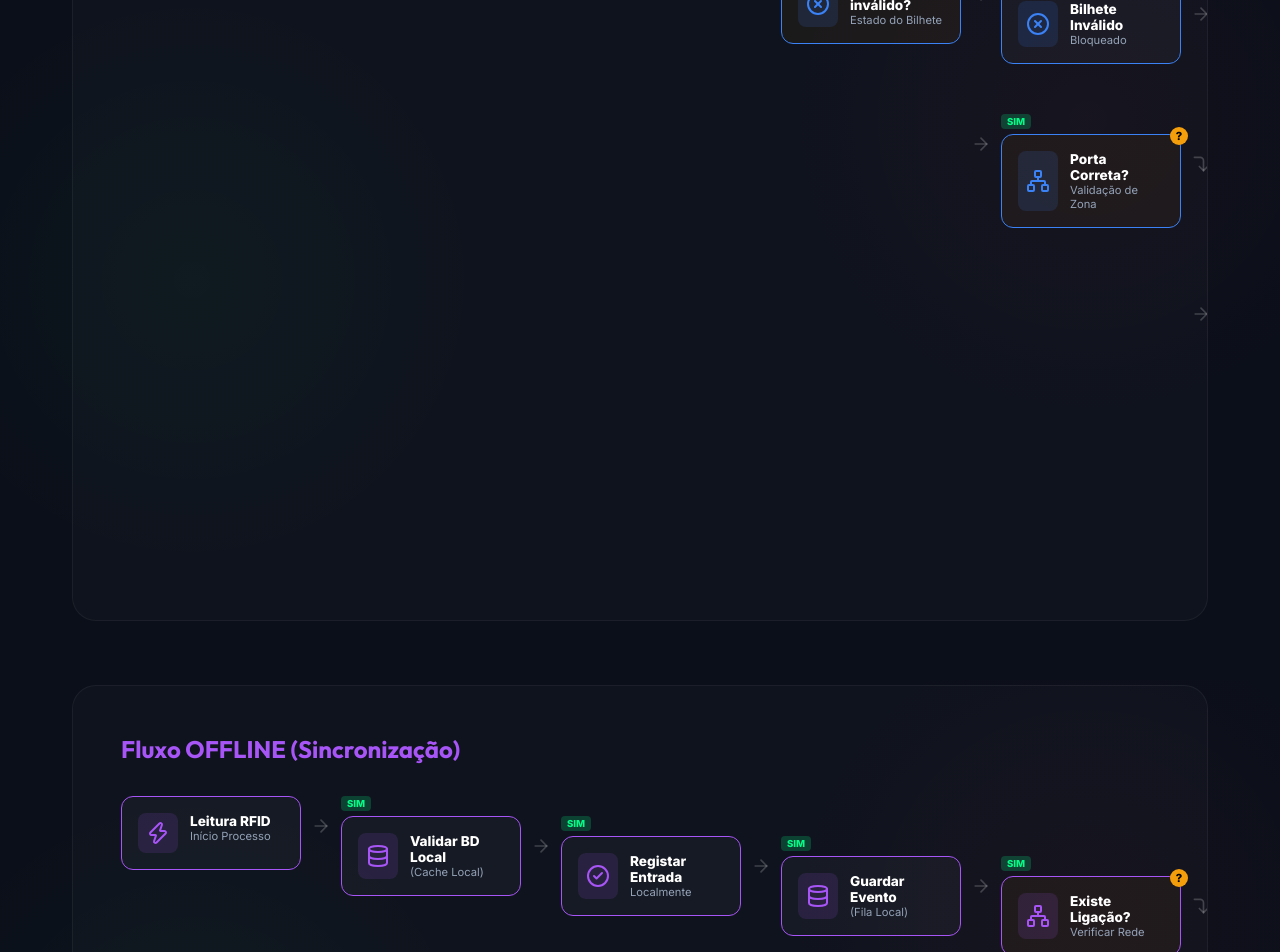
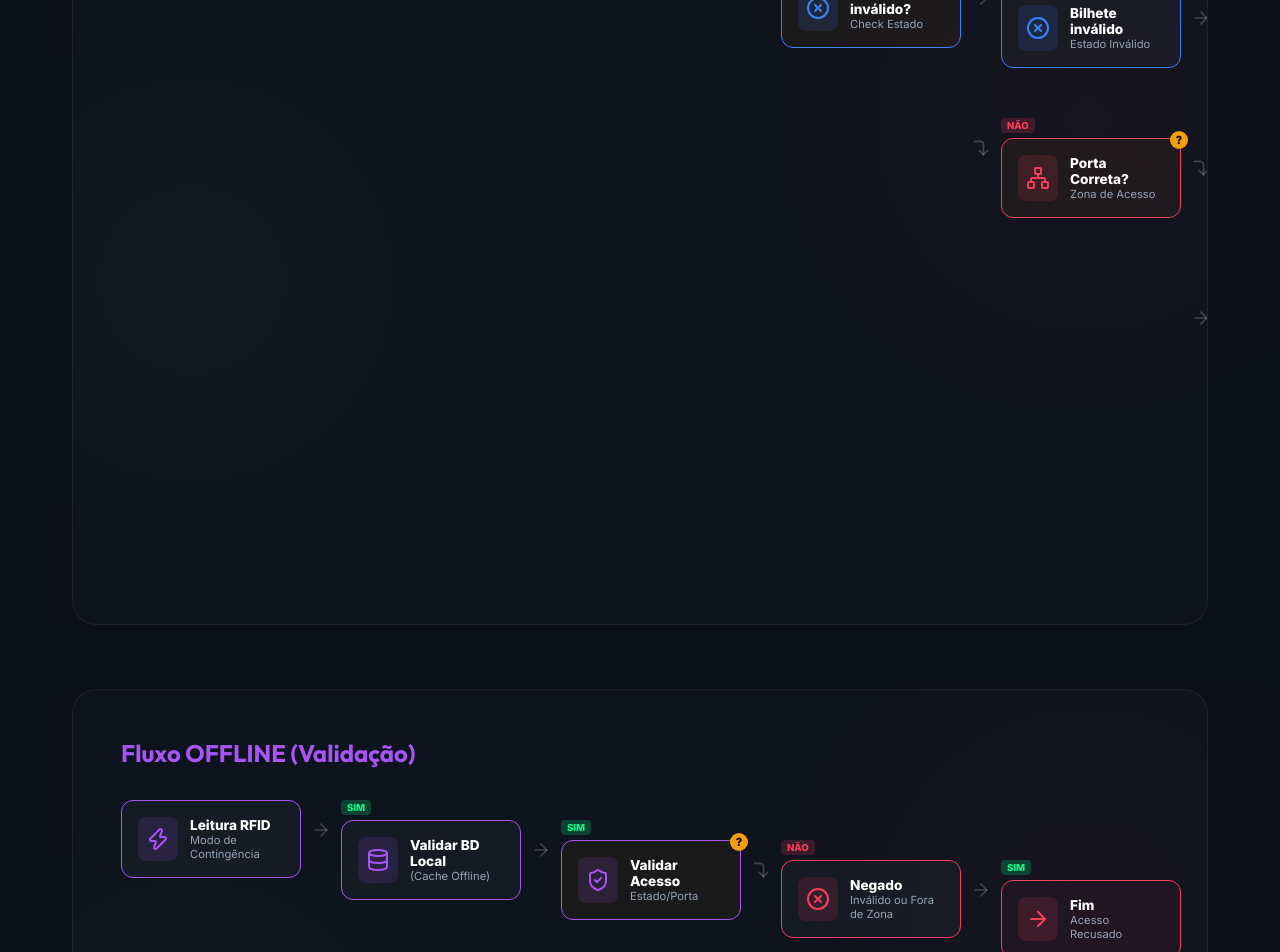
Before and after one commit to SalvadorMilaFilipe/TBBD, a React (Vite) app: page /solucao in a window 1280 px wide. Shown: the part 1720-2672 px from the top of the page. Built offline with nearby package versions, Linux system fonts and the light colour scheme.

Commit message:
Fix: Sincronização dos fluxos de validação com os esquemas manuais

```diff
--- a/src/pages/Solucao.jsx
+++ b/src/pages/Solucao.jsx
@@ -115,13 +115,13 @@ const Solucao = () => {
       color: "#3b82f6",
       root: {
         label: "Leitura RFID",
-        sub: "Início da Validação",
+        sub: "Início Processo",
         icon: <Zap />,
         branches: [
           {
             type: "yes",
             node: {
-              label: "Procurar Bilhete",
+              label: "Procurar bilhete",
               sub: "(cache local)",
               icon: <Database />,
               branches: [
@@ -130,45 +130,45 @@ const Solucao = () => {
                   node: {
                     label: "Bilhete existe?",
                     type: "decision",
-                    sub: "Check Cache",
+                    sub: "Verificação DB",
                     icon: <ShieldCheck />,
                     branches: [
                       {
                         type: "no",
-                        node: { label: "Fim", sub: "Acesso Negado", icon: <ArrowRight />, type: "end" }
+                        node: { label: "Fim", sub: "Bilhete Inexistente", icon: <ArrowRight />, type: "end" }
                       },
                       {
                         type: "yes",
                         node: {
                           label: "Bilhete inválido?",
                           type: "decision",
-                          sub: "Estado do Bilhete",
+                          sub: "Check Estado",
                           icon: <XCircle />,
                           branches: [
                             {
                               type: "yes",
                               node: {
-                                label: "Bilhete Inválido",
-                                sub: "Bloqueado",
+                                label: "Bilhete inválido",
+                                sub: "Estado Inválido",
                                 icon: <XCircle />,
                                 branches: [{ type: "yes", node: { label: "Fim", sub: "Processo Encerrado", icon: <ArrowRight />, type: "end" } }]
                               }
                             },
                             {
-                              type: "yes",
+                              type: "no",
                               node: {
                                 label: "Porta Correta?",
                                 type: "decision",
-                                sub: "Validação de Zona",
+                                sub: "Zona de Acesso",
                                 icon: <Network />,
                                 branches: [
                                   {
                                     type: "no",
                                     node: {
-                                      label: "Porta Errada",
+                                      label: "Negado",
                                       sub: "Bilhete não é por hoje",
                                       icon: <AlertCircle />,
-                                      branches: [{ type: "yes", node: { label: "Fim", sub: "Processo Encerrado", icon: <ArrowRight />, type: "end" } }]
+                                      branches: [{ type: "yes", node: { label: "Fim", sub: "Acesso Recusado", icon: <ArrowRight />, type: "end" } }]
                                     }
                                   },
                                   {
@@ -176,20 +176,20 @@ const Solucao = () => {
                                     node: {
                                       label: "Já Registada?",
                                       type: "decision",
-                                      sub: "Controlo Duplicado",
+                                      sub: "Controlo de Entrada",
                                       icon: <RefreshCcw />,
                                       branches: [
                                         {
                                           type: "yes",
                                           node: {
-                                            label: "Já Registada",
-                                            sub: "Entrada Duplicada",
+                                            label: "Entrada Já Registada",
+                                            sub: "Duplicado",
                                             icon: <AlertCircle />,
-                                            branches: [{ type: "yes", node: { label: "Fim", sub: "Processo Encerrado", icon: <ArrowRight />, type: "end" } }]
+                                            branches: [{ type: "yes", node: { label: "Fim", sub: "Acesso Recusado", icon: <ArrowRight />, type: "end" } }]
                                           }
                                         },
                                         {
-                                          type: "yes",
+                                          type: "no",
                                           node: {
                                             label: "Permitir Acesso",
                                             sub: "Registar entrada local",
@@ -216,71 +216,51 @@ const Solucao = () => {
       }
     },
     {
-      title: "Fluxo OFFLINE (Sincronização)",
+      title: "Fluxo OFFLINE (Validação)",
       color: "#a855f7",
       root: {
         label: "Leitura RFID",
-        sub: "Início Processo",
+        sub: "Modo de Contingência",
         icon: <Zap />,
         branches: [
           {
             type: "yes",
             node: {
               label: "Validar BD Local",
-              sub: "(Cache Local)",
+              sub: "(Cache Offline)",
               icon: <Database />,
               branches: [
                 {
                   type: "yes",
                   node: {
-                    label: "Registar Entrada",
-                    sub: "Localmente",
-                    icon: <CheckCircle2 />,
+                    label: "Validar Acesso",
+                    type: "decision",
+                    sub: "Estado/Porta",
+                    icon: <ShieldCheck />,
                     branches: [
+                      {
+                        type: "no",
+                        node: {
+                          label: "Negado",
+                          sub: "Inválido ou Fora de Zona",
+                          icon: <XCircle />,
+                          branches: [{ type: "yes", node: { label: "Fim", sub: "Acesso Recusado", icon: <ArrowRight />, type: "end" } }]
+                        }
+                      },
                       {
                         type: "yes",
                         node: {
-                          label: "Guardar Evento",
-                          sub: "(Fila Local)",
+                          label: "Registo Local",
+                          sub: "Pendente de Sync",
                           icon: <Database />,
                           branches: [
                             {
                               type: "yes",
                               node: {
-                                label: "Existe Ligação?",
-                                type: "decision",
-                                sub: "Verificar Rede",
-                                icon: <Network />,
-                                branches: [
-                                  {
-                                    type: "no",
-                                    node: {
-                                      label: "Offline",
-                                      sub: "Continuar Offline",
-                                      icon: <WifiOff />,
-                                      branches: [{ type: "yes", node: { label: "Fim", sub: "Processo Pendente", icon: <ArrowRight />, type: "end" } }]
-                                    }
-                                  },
-                                  {
-                                    type: "yes",
-                                    node: {
-                                      label: "Sincronizar",
-                                      sub: "Enviar Logs / Receber Updates",
-                                      icon: <RefreshCcw />,
-                                      branches: [
-                                        {
-                                          type: "yes",
-                                          node: {
-                                            label: "Update Cache",
-                                            sub: "Sync Completo",
-                                            icon: <Database />,
-                                            branches: [{ type: "yes", node: { label: "Fim", sub: "Sincronizado", icon: <ArrowRight />, type: "end" } }]
-                                          }
-                                        }
-                                      ]
-                                    }
-                                  }
-                                ]
+                                label: "Permitir",
+                                sub: "Portão Aberto",
+                                icon: <CheckCircle2 />,
+                                branches: [{ type: "yes", node: { label: "Fim", sub: "Acesso Offline", icon: <ArrowRight />, type: "end" } }]
                               }
                             }
                           ]
```
